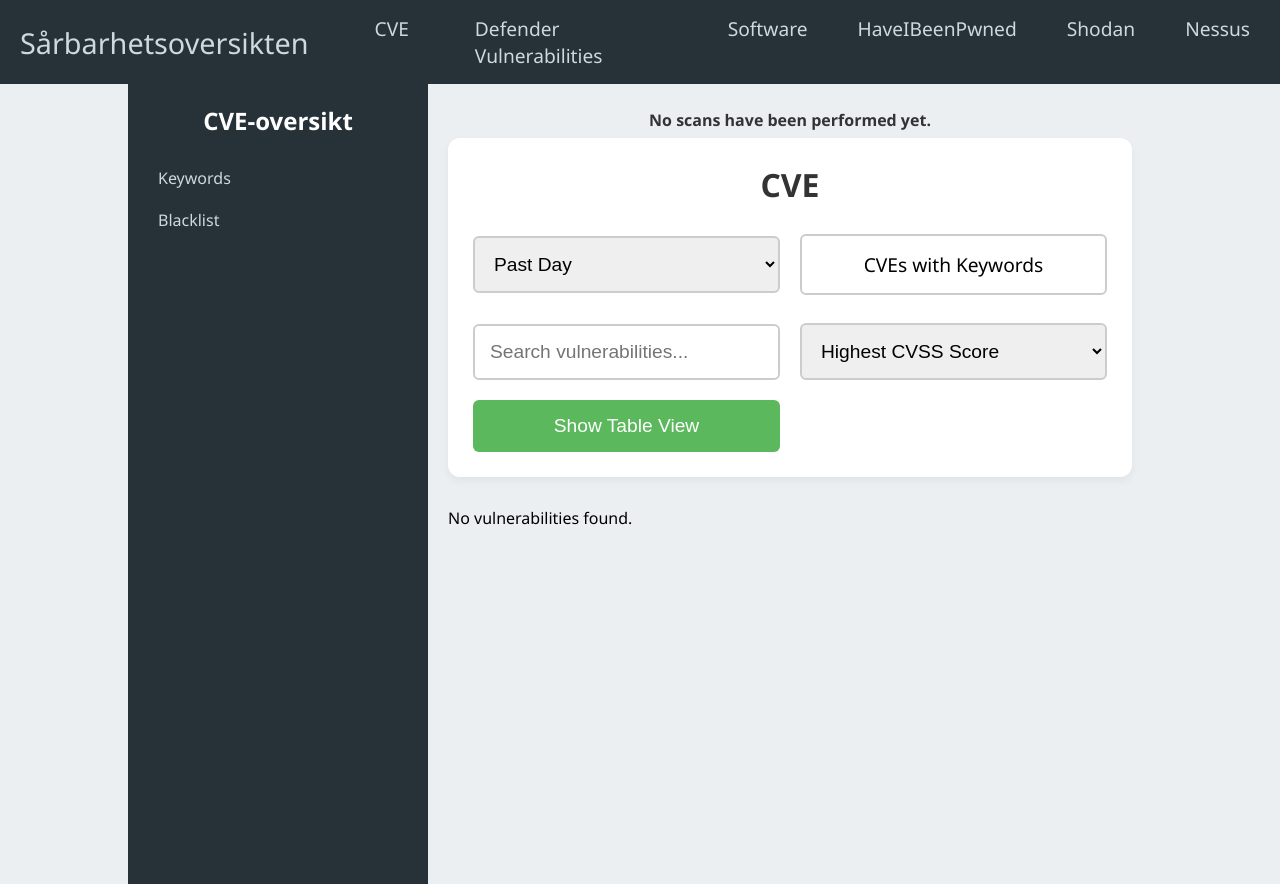
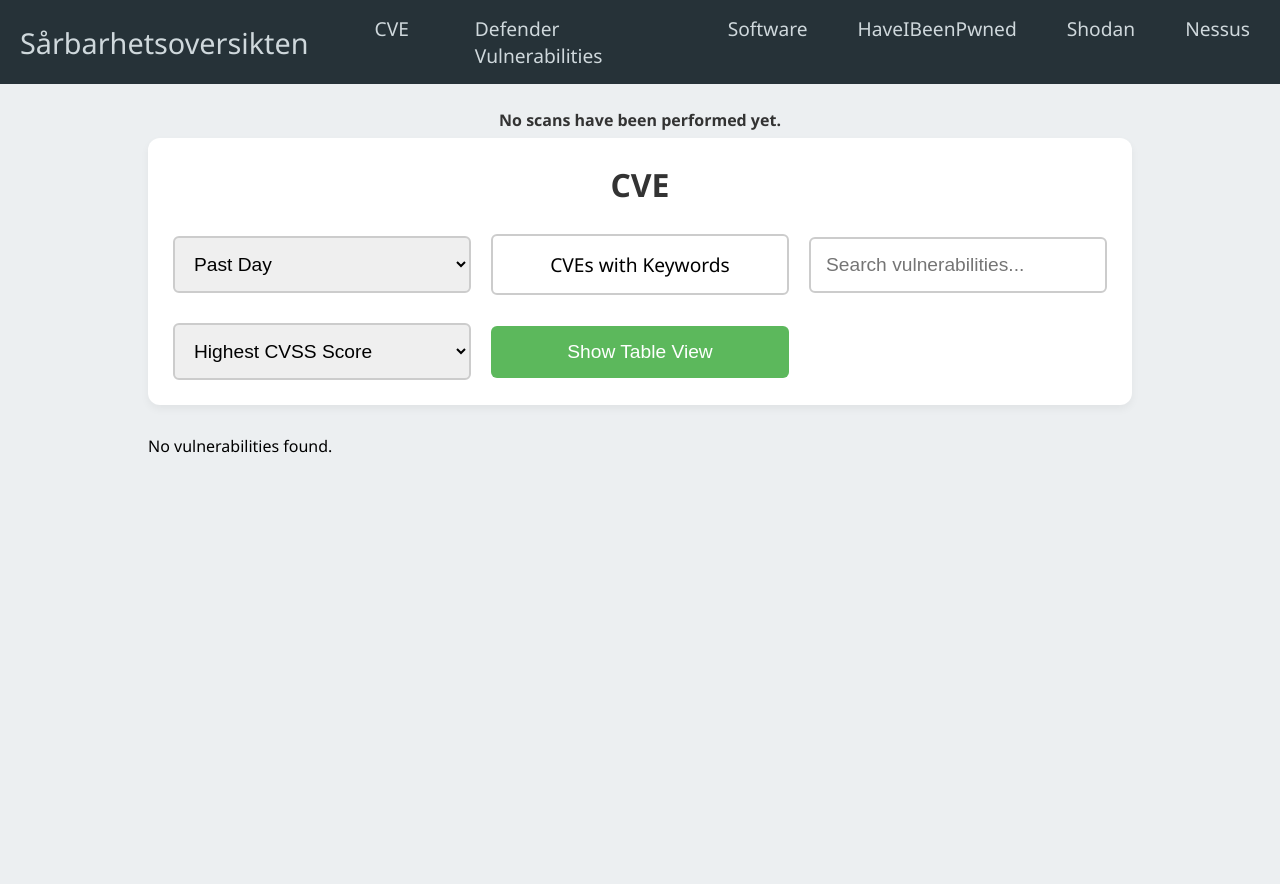
Before and after one commit to helfiesp/VulnTracker, a Django app: page / in a window 1280 px wide. Run offline with Django 5.2, Linux system fonts and the light colour scheme; data that the repository does not hold is empty.

Commit message:
Update index.html

```diff
--- a/templates/index.html
+++ b/templates/index.html
@@ -3,15 +3,5 @@
 {% load form_tags %}
 
 {% block content %}
-    <aside class="sidebar">
-        <h1 class="logo">CVE-oversikt</h1>
-        <nav class="nav">
-            <ul>
-                <li><a href="{% url 'keywords' %}">Keywords</a></li>
-                <li><a href="{% url 'blacklist' %}">Blacklist</a></li>
-            </ul>
-        </nav>
-    </aside>
-
     {% include 'cve_table.html' %}
 {% endblock %}
```
